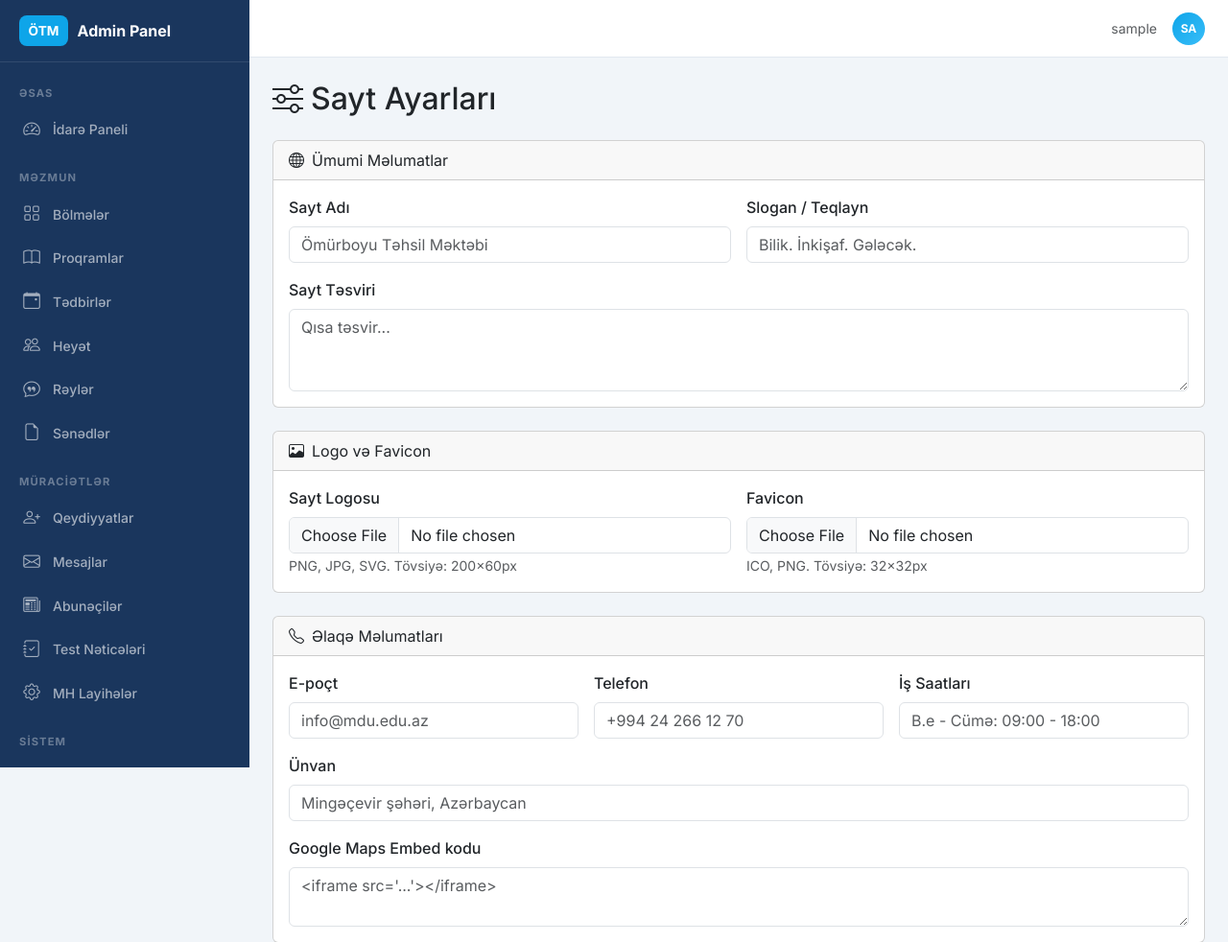
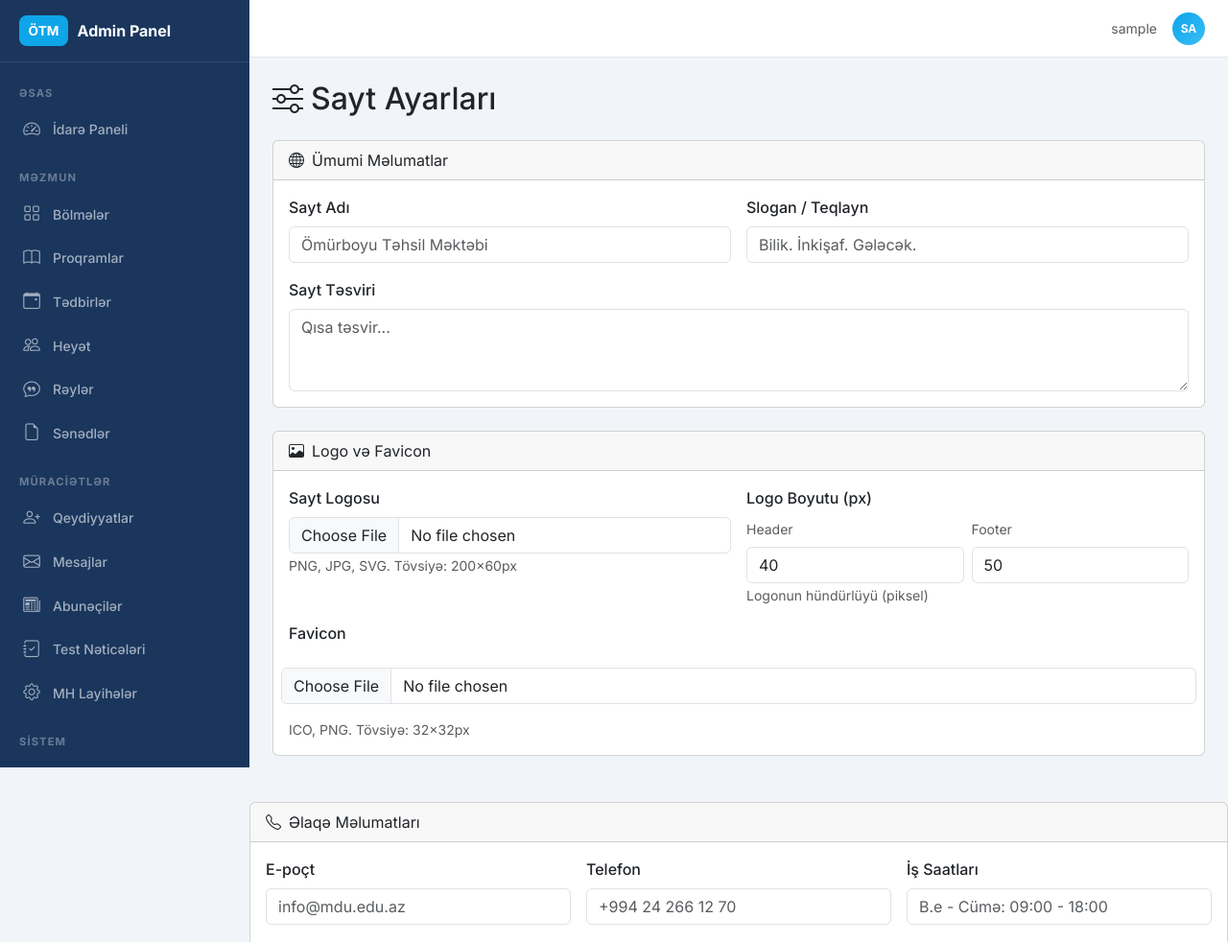
Before and after one commit to rahidzv/omurboyu, a Flask app: page /admin/settings in a window 1280 px wide. Shown: the top 982 px of the page at 96% size. Run offline with Flask 3, Linux system fonts and the light colour scheme; the visitor is signed in with stand-in values (Sample User, id 1); data that the repository does not hold is empty; some libraries are stand-ins or nearby versions.

Commit message:
Feature: admin can set logo size (header/footer) from settings

```diff
--- a/FlaskApp/routes/admin.py
+++ b/FlaskApp/routes/admin.py
@@ -606,6 +606,7 @@ def site_settings():
             'hero_title', 'hero_subtitle',
             'meta_title', 'meta_description', 'meta_keywords',
             'footer_text', 'google_analytics',
+            'logo_height_header', 'logo_height_footer',
         ]
         for key in keys:
             val = request.form.get(key, '').strip()
--- a/FlaskApp/templates/admin/settings.html
+++ b/FlaskApp/templates/admin/settings.html
@@ -46,6 +46,19 @@
                     <small class="text-muted">PNG, JPG, SVG. Tövsiyə: 200x60px</small>
                 </div>
                 <div class="col-md-6">
+                    <label class="form-label fw-medium">Logo Boyutu (px)</label>
+                    <div class="row g-2">
+                        <div class="col-6">
+                            <label class="form-label small text-muted">Header</label>
+                            <input type="number" name="logo_height_header" class="form-control" value="{{ settings.get('logo_height_header', '40') }}" min="20" max="120" placeholder="40">
+                        </div>
+                        <div class="col-6">
+                            <label class="form-label small text-muted">Footer</label>
+                            <input type="number" name="logo_height_footer" class="form-control" value="{{ settings.get('logo_height_footer', '50') }}" min="20" max="120" placeholder="50">
+                        </div>
+                    </div>
+                    <small class="text-muted">Logonun hündürlüyü (piksel)</small>
+                </div>
                     <label class="form-label fw-medium">Favicon</label>
                     {% if settings.get('site_favicon') %}
                     <div class="mb-2">
--- a/FlaskApp/templates/includes/footer.html
+++ b/FlaskApp/templates/includes/footer.html
@@ -4,7 +4,7 @@
             <div class="col-lg-4">
                 <div class="footer-brand">
                     {% if site_settings.get('site_logo') %}
-                        <img src="{{ url_for('static', filename=site_settings.get('site_logo')) }}" alt="Logo" style="max-height: 50px;" class="mb-2">
+                        <img src="{{ url_for('static', filename=site_settings.get('site_logo')) }}" alt="Logo" style="max-height: {{ site_settings.get('logo_height_footer', '50') }}px;" class="mb-2">
                     {% endif %}
                     <span class="logo-text text-white fw-bold fs-3">{{ site_settings.get('site_name', 'ÖTM') }}</span>
                     <p class="mt-3 text-white-50">
--- a/FlaskApp/templates/includes/header.html
+++ b/FlaskApp/templates/includes/header.html
@@ -3,7 +3,7 @@
         <div class="header-inner">
             <a href="{{ url_for('public.index') }}" class="header-logo">
                 {% if site_settings.get('site_logo') %}
-                    <img src="{{ url_for('static', filename=site_settings.get('site_logo')) }}" alt="Logo" style="max-height: 40px;" class="me-2">
+                    <img src="{{ url_for('static', filename=site_settings.get('site_logo')) }}" alt="Logo" style="max-height: {{ site_settings.get('logo_height_header', '40') }}px;" class="me-2">
                 {% endif %}
                 <span class="logo-text gradient-text fw-bold">{{ site_settings.get('site_name', 'ÖTM') }}</span>
                 <span class="logo-subtitle d-none d-md-inline">{{ site_settings.get('site_tagline', 'Ömürboyu Təhsil Məktəbi') }}</span>
```
